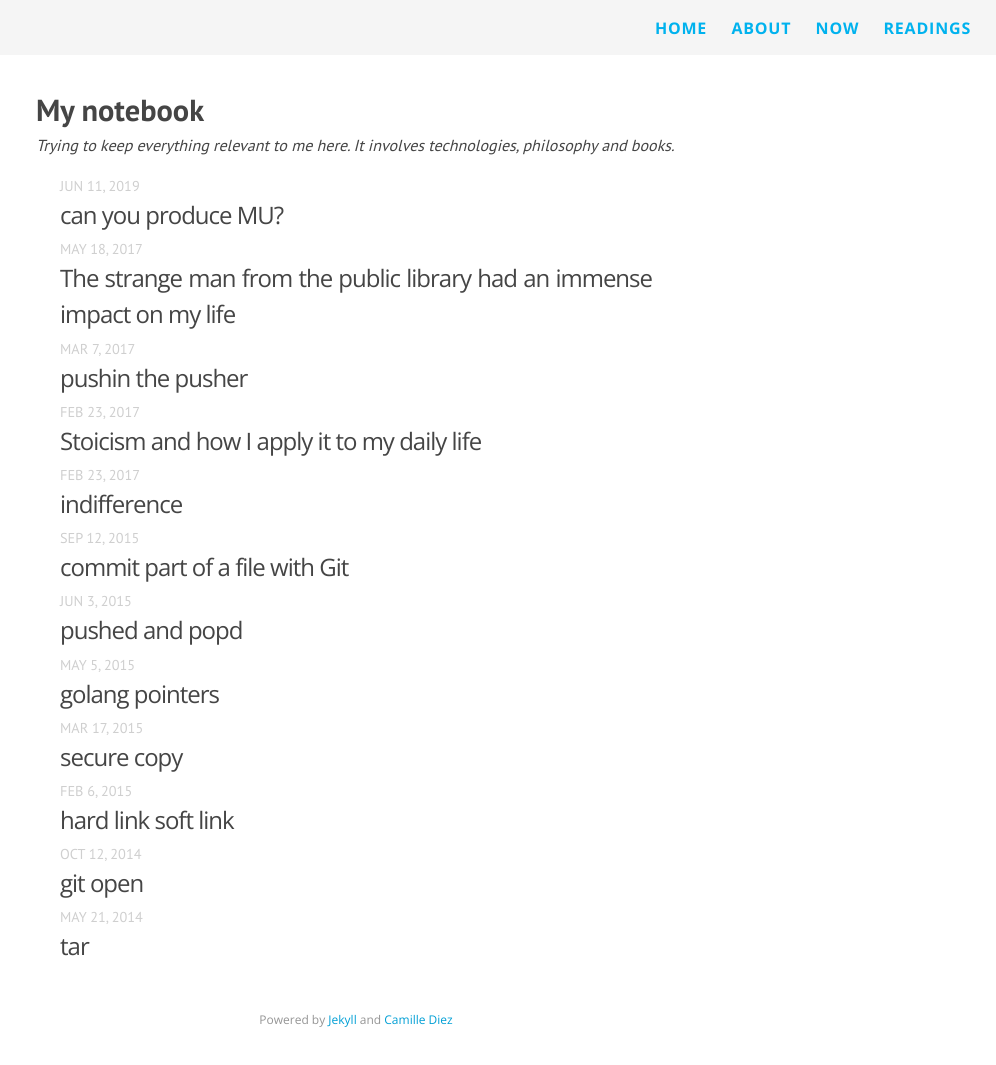
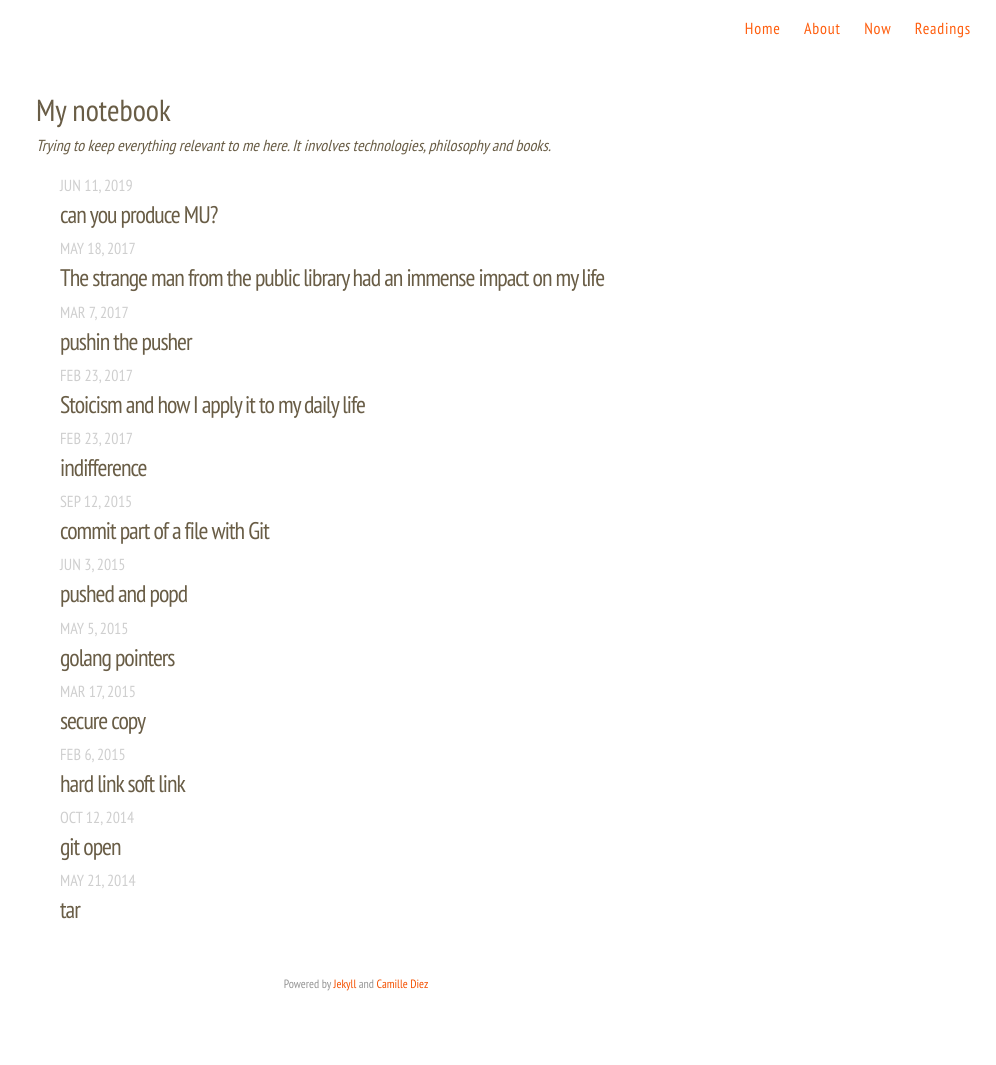
Before and after one commit to gerep/gerep.github.io, a Jekyll site: the page built from index.html, in a window 1280 px wide. Shown: the whole page, without its empty margins (284-1280 px from the left). Built offline with Jekyll 4.4.1, drawn with Linux system fonts in a browser that asks for light colours; nearby versions of some CDN libraries; after the commit the page ends 1029 px from its top, so only the background shows below that.

Commit message:
Update template

```diff
--- a/_includes/head.html
+++ b/_includes/head.html
@@ -5,6 +5,8 @@
 
   <title>{% if page.title %}{{ page.title }}{% else %}{{ site.title }}{% endif %}</title>
   <meta name="description" content="{% if page.excerpt %}{{ page.excerpt | strip_html | strip_newlines | truncate: 160 }}{% else %}{{ site.description }}{% endif %}">
+  <!--GOOGLE FONTS PT SANS NARROW-->
+  <link href="https://fonts.googleapis.com/css?family=PT+Sans+Narrow&display=swap" rel="stylesheet">
 
   <link rel="stylesheet" href="{{ "/css/main.css" | prepend: site.baseurl }}">
   <link rel="canonical" href="{{ page.url | replace:'index.html','' | prepend: site.baseurl | prepend: site.url }}">
--- a/_sass/_base.scss
+++ b/_sass/_base.scss
@@ -59,7 +59,7 @@
 /* Headers
  * ============================================== */
     h1, h2, h3, h4, h5, h6 {
-        font-weight: bold;
+        font-weight: lighter;
         margin-bottom: 0px;
     }
 
@@ -86,12 +86,11 @@
 /* Block Quotes
  * ============================================== */
     blockquote {
-        color: #666;
+        color: $brand-color;
         border-left: 4px solid $brand-color;
         padding-left: $spacing-unit / 2;
-        font-size: 17px;
+        font-size: 20px;
         letter-spacing: -1px;
-        font-style: italic;
 
         > :last-child {
             margin-bottom: 0;
--- a/_sass/_layout.scss
+++ b/_sass/_layout.scss
@@ -2,9 +2,9 @@
  * ============================================== */
     .site-header {
         height: 55px;
-        background-color: #F5F5F5;
+        background-color: $background-color;
         position: relative;
-        width: 100%;
+        width: 100;
     }
 
     .site-header a {color: $brand-color};
@@ -13,7 +13,6 @@
         padding-top: 16px;
         float: right;
         margin-right: 25px;
-        text-transform: uppercase;
 
         .menu-icon {
             display: none;
@@ -54,8 +53,6 @@
         }
 
         .page-link {
-            font-family: 'Open Sans';
-            font-weight: 700 !important;
             line-height: $base-line-height;
             letter-spacing: 0.05em;
 
@@ -76,7 +73,6 @@
         padding-bottom: 3em;
         margin: auto;
         font-size: 12px;
-        font-family: Open Sans;
         color: #959595;
     }
 
@@ -122,11 +118,10 @@
     }
 
     .post-link {
-        font-family: 'Open Sans';
         font-weight: 300;
         font-size: 1.5em;
         letter-spacing: -1px;
-        color: #454545;
+        color: #695d46;
         display: block;
         width: 100%;
 
@@ -136,7 +131,7 @@
     }
 
     .post-meta {
-        font-size: $small-font-size;
+        font-size: 16px;
         color: $grey-color-light;
         text-transform: uppercase;
         display: inline-block;
@@ -152,8 +147,10 @@
         font-size: 42px;
         letter-spacing: -1px;
         line-height: 1;
+        color: $blue-color;
     }
 
     .post-content {
         margin-bottom: $spacing-unit;
+        font-size: 19px;
     }
--- a/css/main.scss
+++ b/css/main.scss
@@ -3,7 +3,7 @@
 @charset "utf-8";
 
 // Our variables
-$base-font-family: 'PT Sans', Helvetica, Arial, sans-serif;
+$base-font-family: 'PT Sans Narrow', 'PT Sans', Helvetica, Arial, sans-serif;
 $base-font-size:   16px;
 $small-font-size:  $base-font-size * 0.895;
 $large-font-size:  $base-font-size * 1.40;
@@ -12,9 +12,10 @@ $base-line-height: 1.5;
 
 $spacing-unit:     30px;
 
-$text-color:       #454545;
-$background-color: #FFF;
-$brand-color:      #00B2EE;
+$text-color:       #695d46;
+$background-color: #ffffff;
+$brand-color:      #ff5e0e;
+$blue-color:       #008575;
 
 $grey-color:       #828282;
 $grey-color-light: lighten($grey-color, 30%);
```
